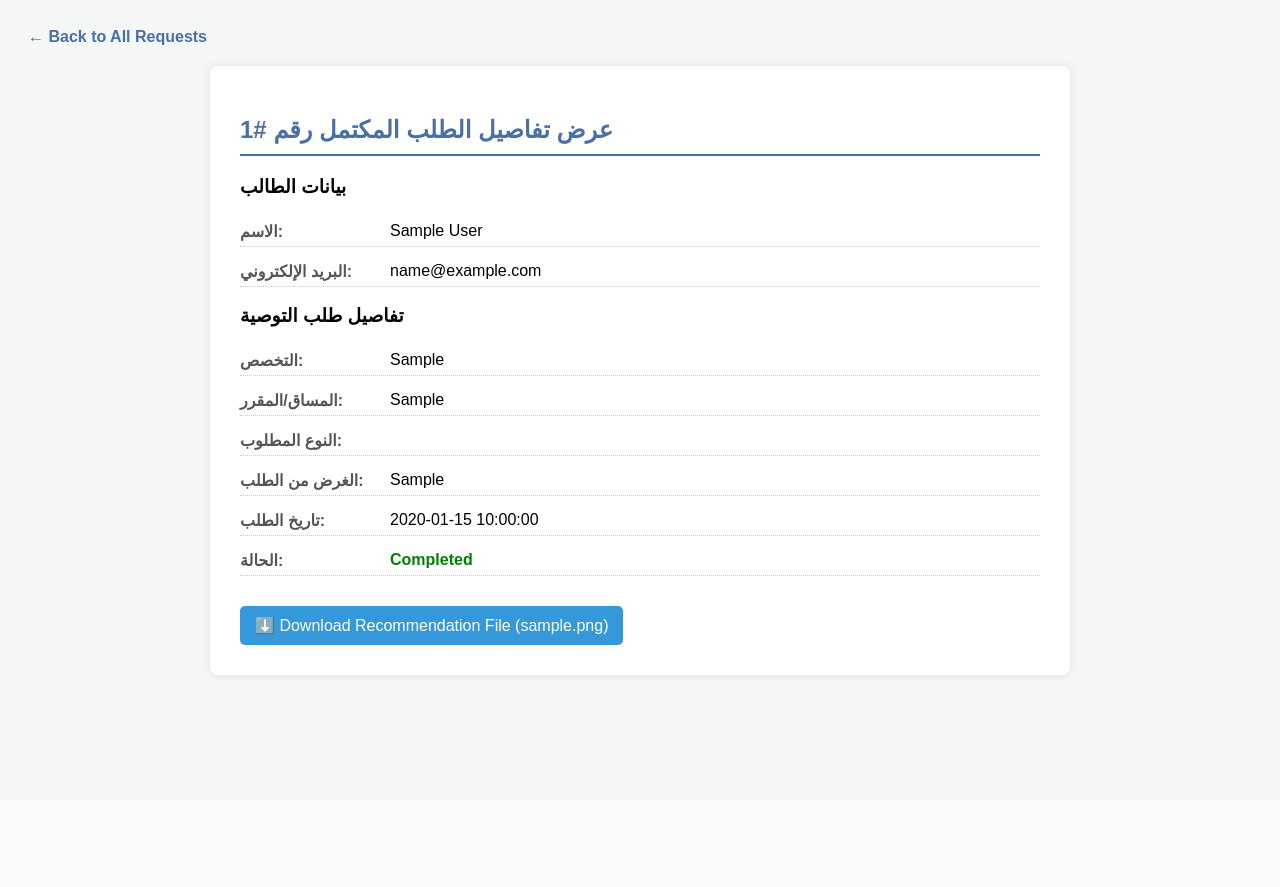
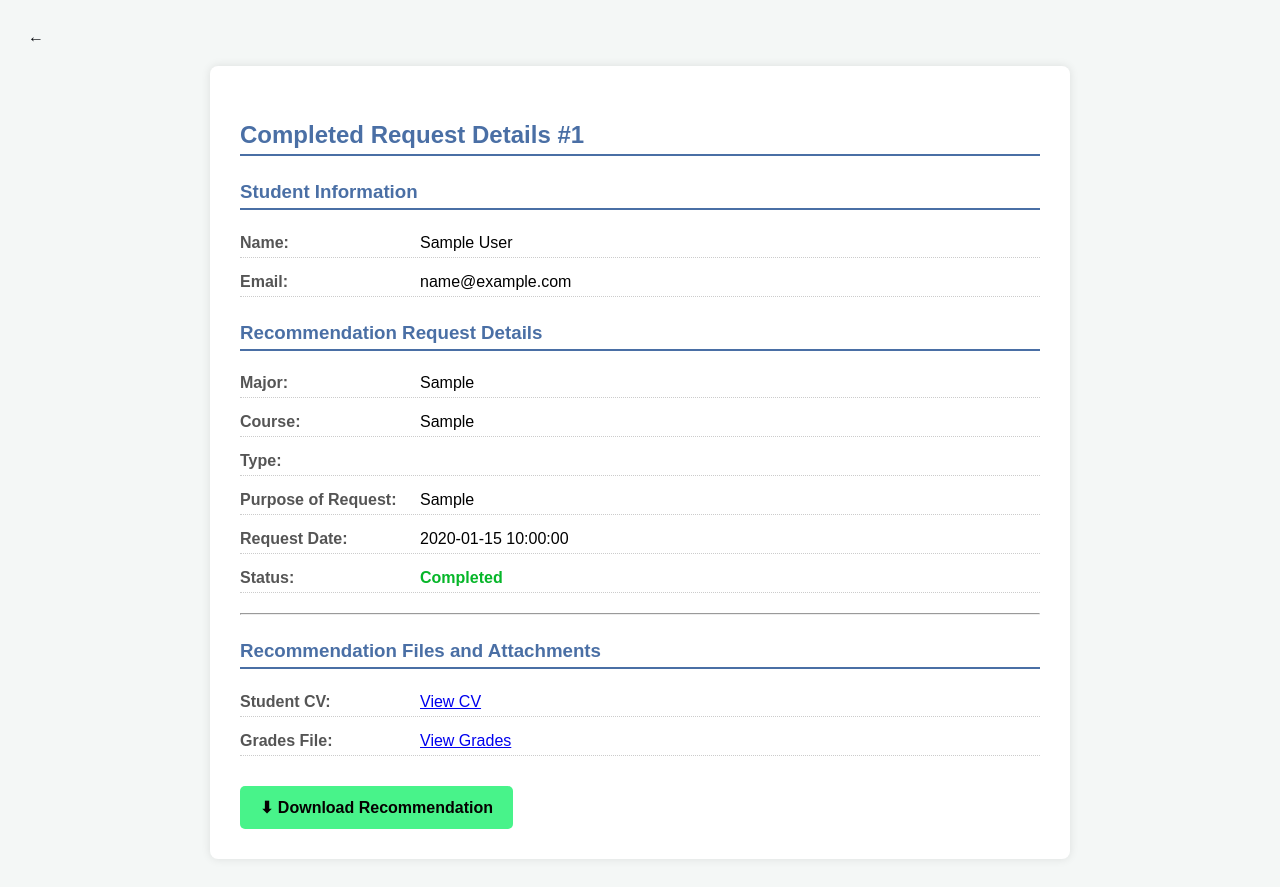
Before and after one commit to rghd-sudo/GP2.Ather, a PHP site: page /view-completed-request.php?id=1 in a window 1280 px wide. Before the commit the page ends 678 px from the top, so only its background shows below. Run offline with PHP 8.4, Linux system fonts and the light colour scheme; the visitor is signed in with stand-in values (Sample User, id 1); tables that the repository leaves empty or names only in its code hold one stand-in row (values such as "Sample post").

Commit message:
عرض الطلبات المكتملة

```diff
--- a/view-completed-request.php
+++ b/view-completed-request.php
@@ -1,15 +1,15 @@
 <?php
 session_start();
-// التأكد من أن المستخدم مسجل الدخول كأستاذ
+// Check if the user is logged in and has the 'professor' role.
 if (!isset($_SESSION['user_id']) || $_SESSION['role'] !== 'professor') {
     header("Location: login.php");
     exit;
 }
 
-// تضمين ملف الاتصال بقاعدة البيانات
+// Include the database connection file.
 include 'index.php';
 
-// التحقق من وجود مُعرّف الطلب (ID)
+// Validate the presence and type of the Request ID.
 if (!isset($_GET['id']) || empty($_GET['id'])) {
     die("❌ Missing request ID.");
 }
@@ -18,7 +18,8 @@
 $request_data = null;
 $error_message = null;
 
-// 1. الاستعلام لجلب تفاصيل الطلب وبيانات الطالب (Graduate)
+// 1. Query to fetch request details, graduate data, and the final PDF path.
+// Joins 'requests', 'users', and 'recommendations' tables.
 $sql = "
 SELECT
     r.id AS request_id,
@@ -28,16 +29,20 @@
     r.course,
     r.purpose,
     r.type,
-    r.file_name,
+    r.file_name AS student_cv,      /* Student CV file (uploaded by student) */
+    r.grades_file AS student_grades, /* Student grades file (uploaded by student) */
     r.created_at,
-    r.status
+    r.status,
+    rec.pdf_path                     /* Final Recommendation PDF path (saved by professor) */
 FROM
     requests r
 JOIN
     users u ON r.user_id = u.id
+LEFT JOIN
+    recommendations rec ON r.id = rec.request_id
 WHERE
     r.id = {$request_id}
-    AND r.status = 'completed' /* نعرض الطلبات المكتملة فقط */
+    AND r.status = 'completed' /* Only show requests marked as completed */
 ";
 
 $result = mysqli_query($conn, $sql);
@@ -47,82 +52,108 @@
 } else {
     $error_message = "⚠️ Request not found or not marked as 'Completed'.";
 }
-
-// ... كود CSS بسيط للعرض ...
 ?>
 <!DOCTYPE html>
 <html lang="en">
 <head>
     <meta charset="UTF-8">
     <title>View Completed Request #<?php echo $request_id; ?></title>
+    <link rel="stylesheet" href="https://cdnjs.cloudflare.com/ajax/libs/font-awesome/6.5.1/css/all.min.css">
     <style>
+        /* Basic CSS styling for readability and structure */
         body { font-family: Arial, sans-serif; background-color: #f4f7f6; padding: 20px; }
         .container { max-width: 800px; margin: 0 auto; background: #fff; padding: 30px; border-radius: 8px; box-shadow: 0 0 10px rgba(0,0,0,0.1); }
-        h2 { border-bottom: 2px solid #4a6fa5; padding-bottom: 10px; color: #4a6fa5; }
+        h2, h3 { border-bottom: 2px solid #4a6fa5; padding-bottom: 5px; color: #4a6fa5; margin-top: 25px; }
         .detail-row { display: flex; margin-bottom: 10px; padding: 5px 0; border-bottom: 1px dotted #ccc; }
-        .detail-label { font-weight: bold; width: 150px; color: #555; }
+        .detail-label { font-weight: bold; width: 180px; color: #555; }
         .detail-value { flex-grow: 1; }
-        .back-btn { display: inline-block; margin-bottom: 20px; text-decoration: none; color: #4a6fa5; font-weight: bold; }
-        .download-btn { background-color: #3498db; color: white; padding: 10px 15px; border: none; border-radius: 5px; cursor: pointer; text-decoration: none; display: inline-block; margin-top: 20px; }
-        .error-box { padding: 15px; background-color: #f8d7da; color: #721c24; border: 1px solid #f5c6cb; border-radius: 5px; }
+        .back-btn { display: inline-block; margin-bottom: 20px; text-decoration: none; color: #090c11ff; font-weight: bold; }
+        .download-btn { background-color:#48f38aff; color:#050101ff ; padding: 12px 20px; border: none; border-radius: 5px; cursor: pointer; text-decoration: none; display: inline-block; margin-top: 20px; font-weight: bold; }
+        .error-box { padding: 15px; background-color: #050101ff; color: #721c24; border: 1px solid #f5c6cb; border-radius: 5px; }
     </style>
 </head>
 <body>
 
-    <a href="professor_all_request.php" class="back-btn">&#8592; Back to All Requests</a>
+<!-- Back Button -->
+
+    <a href="professor_all_request.php" class="back-btn">&#8592;</a>
 
     <div class="container">
         <?php if ($error_message): ?>
             <div class="error-box"><?php echo $error_message; ?></div>
         <?php else: ?>
-            <h2>عرض تفاصيل الطلب المكتمل رقم #<?php echo $request_data['request_id']; ?></h2>
+            <h2>Completed Request Details #<?php echo $request_data['request_id']; ?></h2>
 
-            <h3>بيانات الطالب</h3>
+            <h3>Student Information</h3>
             <div class="detail-row">
-                <span class="detail-label">الاسم:</span>
+                <span class="detail-label">Name:</span>
                 <span class="detail-value"><?php echo htmlspecialchars($request_data['graduate_name']); ?></span>
             </div>
             <div class="detail-row">
-                <span class="detail-label">البريد الإلكتروني:</span>
+                <span class="detail-label">Email:</span>
                 <span class="detail-value"><?php echo htmlspecialchars($request_data['graduate_email']); ?></span>
             </div>
 
-            <h3>تفاصيل طلب التوصية</h3>
+            <h3>Recommendation Request Details</h3>
             <div class="detail-row">
-                <span class="detail-label">التخصص:</span>
+                <span class="detail-label">Major:</span>
                 <span class="detail-value"><?php echo htmlspecialchars($request_data['major']); ?></span>
             </div>
             <div class="detail-row">
-                <span class="detail-label">المساق/المقرر:</span>
+                <span class="detail-label">Course:</span>
                 <span class="detail-value"><?php echo htmlspecialchars($request_data['course']); ?></span>
             </div>
             <div class="detail-row">
-                <span class="detail-label">النوع المطلوب:</span>
+                <span class="detail-label">Type:</span>
                 <span class="detail-value"><?php echo htmlspecialchars($request_data['type']); ?></span>
             </div>
             <div class="detail-row">
-                <span class="detail-label">الغرض من الطلب:</span>
+                <span class="detail-label">Purpose of Request:</span>
                 <span class="detail-value"><?php echo nl2br(htmlspecialchars($request_data['purpose'])); ?></span>
             </div>
             <div class="detail-row">
-                <span class="detail-label">تاريخ الطلب:</span>
+                <span class="detail-label">Request Date:</span>
                 <span class="detail-value"><?php echo htmlspecialchars($request_data['created_at']); ?></span>
             </div>
             <div class="detail-row">
-                <span class="detail-label">الحالة:</span>
+                <span class="detail-label">Status:</span>
                 <span class="detail-value">
-                    <strong style="color: green;">
+                    <strong style="color: #06b629ff;">
                         <?php echo htmlspecialchars(ucfirst($request_data['status'])); ?>
                     </strong>
                 </span>
             </div>
 
-            <?php if (!empty($request_data['file_name'])): ?>
-                <a href="download_recommendation.php?id=<?php echo $request_id; ?>" class="download-btn">
-                    ⬇️ Download Recommendation File (<?php echo htmlspecialchars($request_data['file_name']); ?>)
+            <hr style="margin: 20px 0;">
+
+            <h3>Recommendation Files and Attachments</h3>
+            <div class="detail-row">
+                <span class="detail-label">Student CV:</span>
+                <span class="detail-value">
+                    <?php if (!empty($request_data['student_cv'])): ?>
+                        <a href="uploads/<?php echo htmlspecialchars($request_data['student_cv']); ?>" target="_blank">View CV</a>
+                    <?php else: ?>
+                        No CV attached.
+                    <?php endif; ?>
+                </span>
+            </div>
+            <div class="detail-row">
+                <span class="detail-label">Grades File:</span>
+                <span class="detail-value">
+                    <?php if (!empty($request_data['student_grades'])): ?>
+                        <a href="uploads/<?php echo htmlspecialchars($request_data['student_grades']); ?>" target="_blank">View Grades</a>
+                    <?php else: ?>
+                        No grades file attached.
+                    <?php endif; ?>
+                </span>
+            </div>
+
+            <?php if (!empty($request_data['pdf_path'])): ?>
+                <a href="<?php echo htmlspecialchars($request_data['pdf_path']); ?>" download class="download-btn">
+                    ⬇ Download  Recommendation
                 </a>
             <?php else: ?>
-                <p style="color: red;">No file name recorded for this completed request.</p>
+                <p style="color: red; margin-top: 20px;">❌ Completed recommendation PDF file not found. (Check 'recommendations' table)</p>
             <?php endif; ?>
 
         <?php endif; ?>
```
Also changed, not shown: 1 other file.
